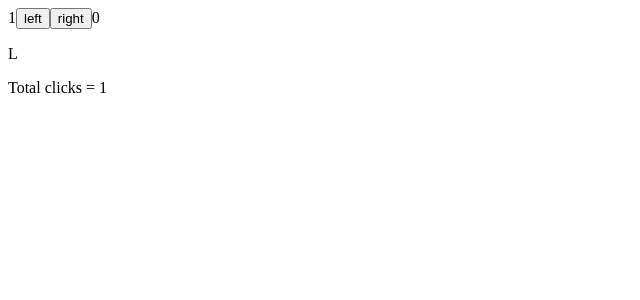
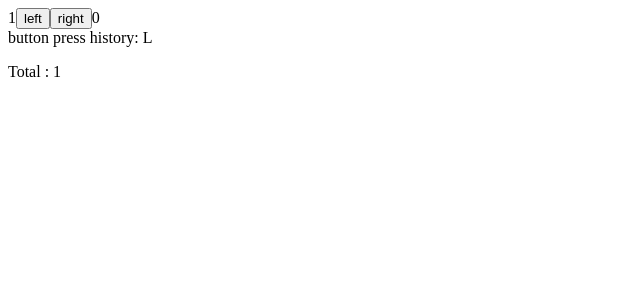
Before and after one commit to Rajdeep-Chakraborty0611/fullstackopen-submissions, a React (Vite) app in the folder part1/: page / in a window 1280 px wide. Both pictures are taken after a click on the button "left". Shown: the top 300 px of the page, without its empty margins (0-640 px from the left). Built offline with nearby package versions, Linux system fonts and the light colour scheme.

Commit message:
Conditional rendering

```diff
--- a/part1/src/App.jsx
+++ b/part1/src/App.jsx
@@ -47,6 +47,27 @@ export default <App>*/
 //part1d
 
 import {useState} from 'react'
+const History=(props)=>{
+  if(props.allClicks.length === 0){
+    return(
+      <div>
+        no buttons have been pressed
+      </div>
+    )
+  }
+  return(
+    <div>
+      button press history: {props.allClicks.join(' ')}
+      <p>Total : {props.allClicks.length}</p>
+    </div>
+  )
+}
+
+const Button=({handleClick,text})=>(
+  <button onClick={handleClick}>
+    {text}
+  </button>
+)
 const App=()=>{
   const[left,setLeft]=useState(0)
   const[right,setRight]=useState(0)
@@ -72,7 +93,7 @@ const App=()=>{
     setTotal(left+updatedright)
   }
   return(
-    <div>
+    /*<div>
       {left}
       <button onClick={handleLeftClick}>
         left
@@ -83,6 +104,13 @@ const App=()=>{
       {right}
       <p>{allClicks.join(' ')}</p>
       <p>Total clicks = {total}</p>
+    </div>*/
+    <div>
+      {left}
+      <Button handleClick={handleLeftClick} text='left'/>
+      <Button handleClick={handleRightClick} text='right'/>
+      {right}
+      <History allClicks={allClicks}/>
     </div>
   )
 }
```
